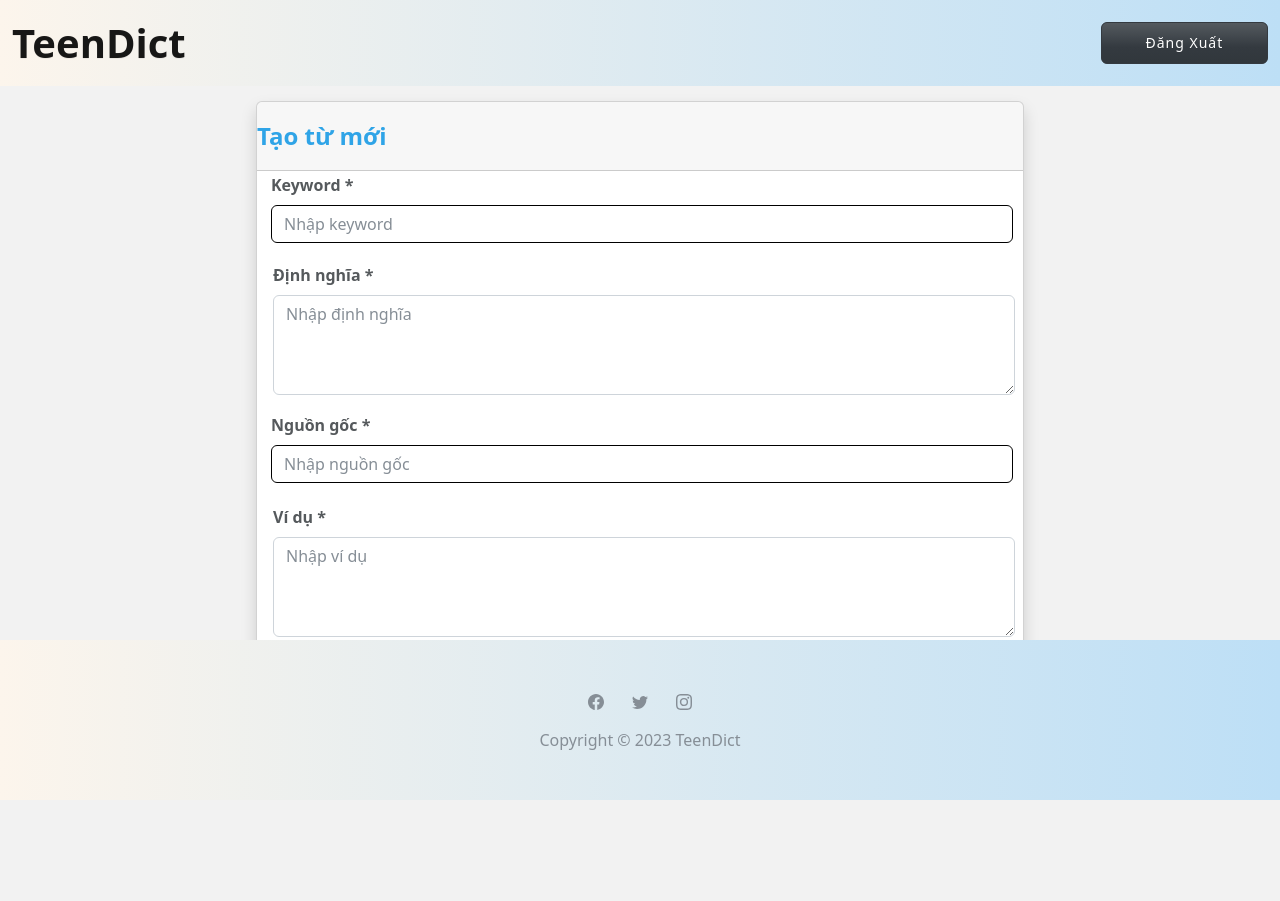
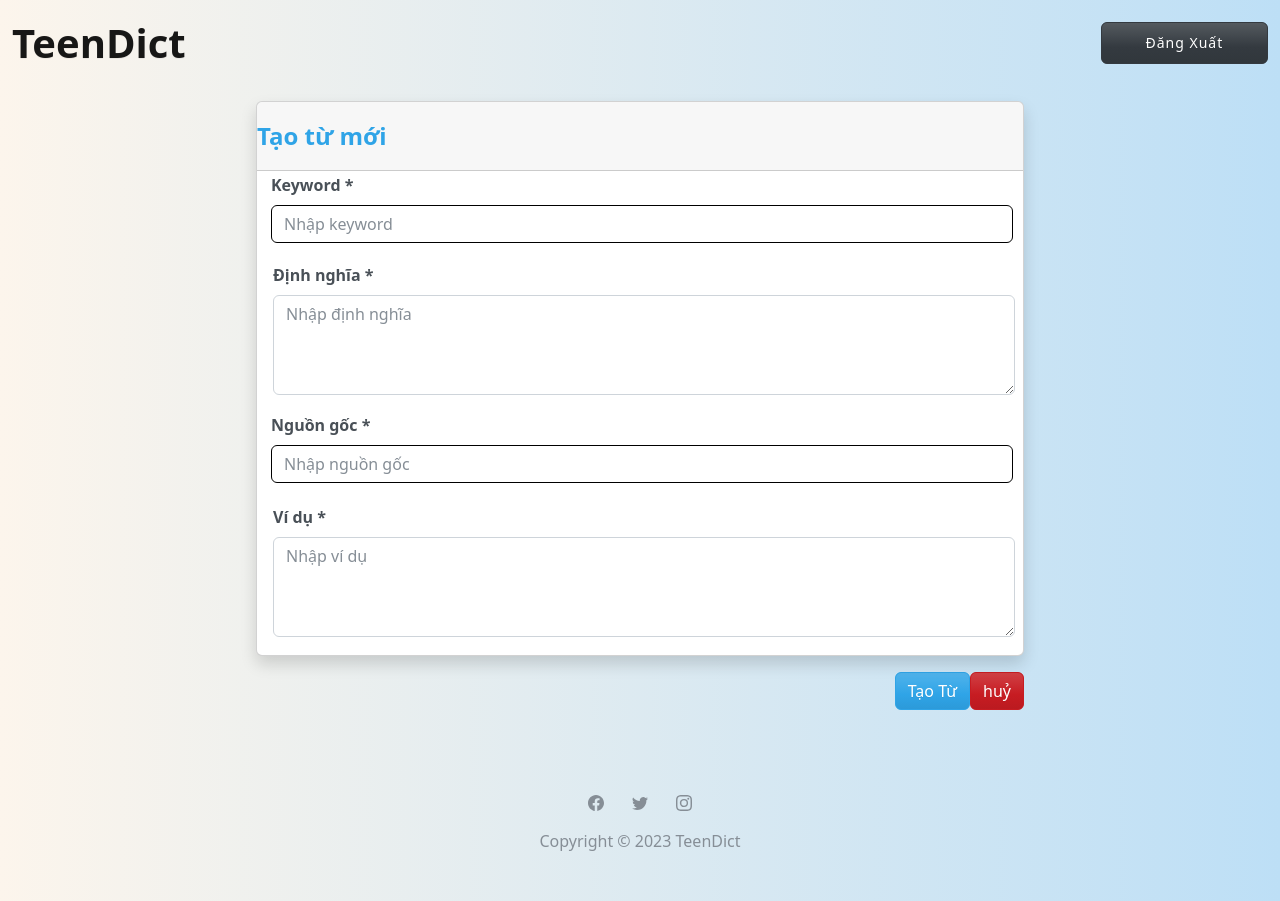
Before and after one commit to quancm4603/TeenDictFrontend, a plain HTML site: page create-word.html in a window 1280 px wide. Before the commit the page ends 800 px from the top, so only its background shows below. Drawn offline with nearby package versions, Linux system fonts and the light colour scheme; a web font is replaced by a local one.

Commit message:
edit background login

```diff
--- a/assets/css/styles.min.css
+++ b/assets/css/styles.min.css
@@ -1 +1 @@
-.fixed-bottom-footer{position:fixed;bottom:0;width:100%;background-color:inherit}
+.fixed-bottom-footer{bottom:0;width:100%;background-color:inherit}
--- a/create-word.html
+++ b/create-word.html
@@ -11,7 +11,7 @@
     <link rel="stylesheet" href="assets/css/styles.min.css">
 </head>
 
-<body style="background:rgb(242,242,242);color:#55595c;">
+<body style="background: linear-gradient(90deg, #FCF5EC, #BDDFF6);">
     <header style="background-color: inherit;">
         <nav class="navbar navbar-expand-md bg-body" style="background: linear-gradient(90deg, #FCF5EC, #BDDFF6);">
             <div class="container-fluid"><a class="navbar-brand fs-1" href="#" style="width: 10%;font-weight: bold;font-size: 23px;text-align: center;">TeenDict</a>
```
Also changed, not shown: 1 other file.
